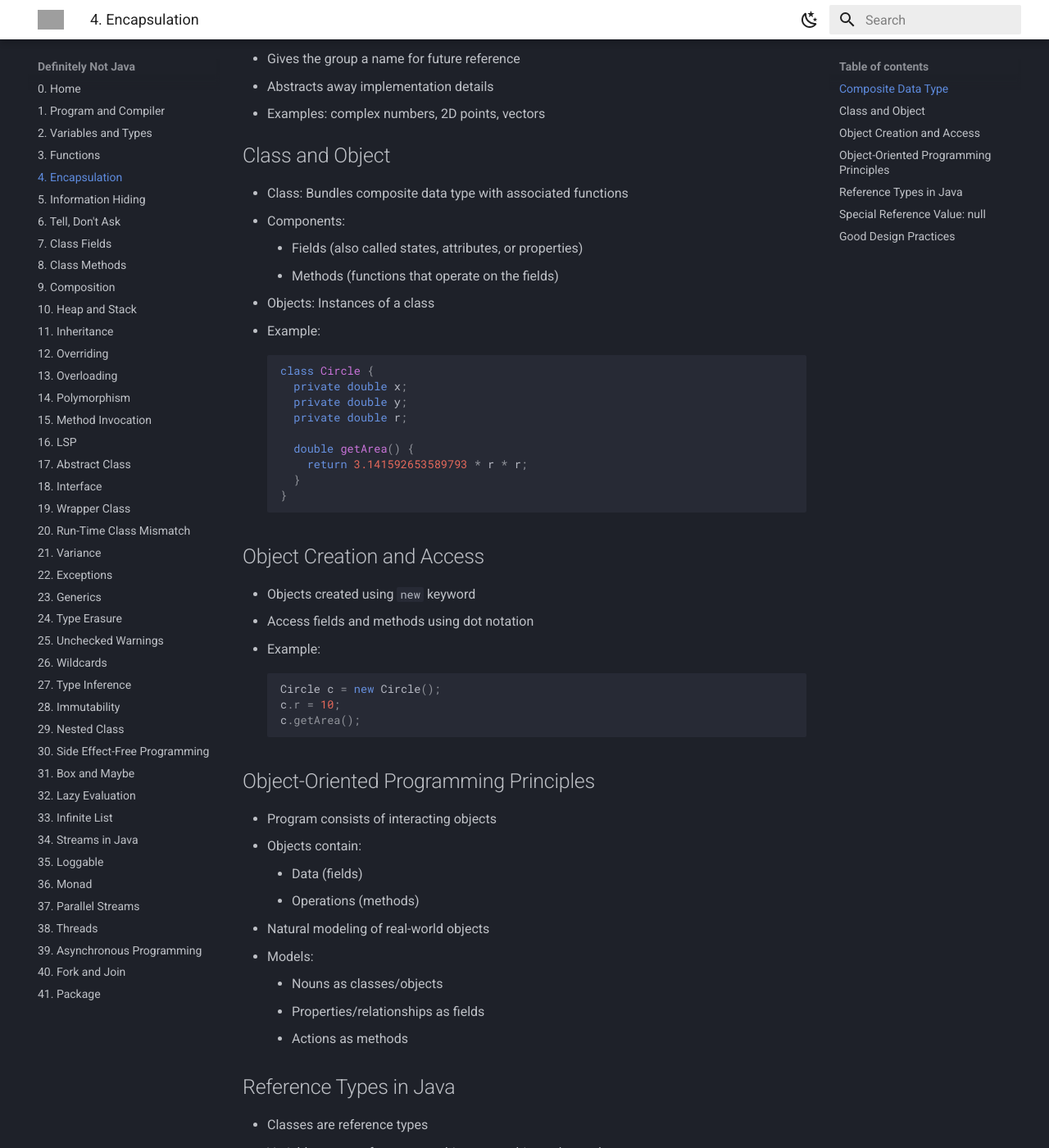
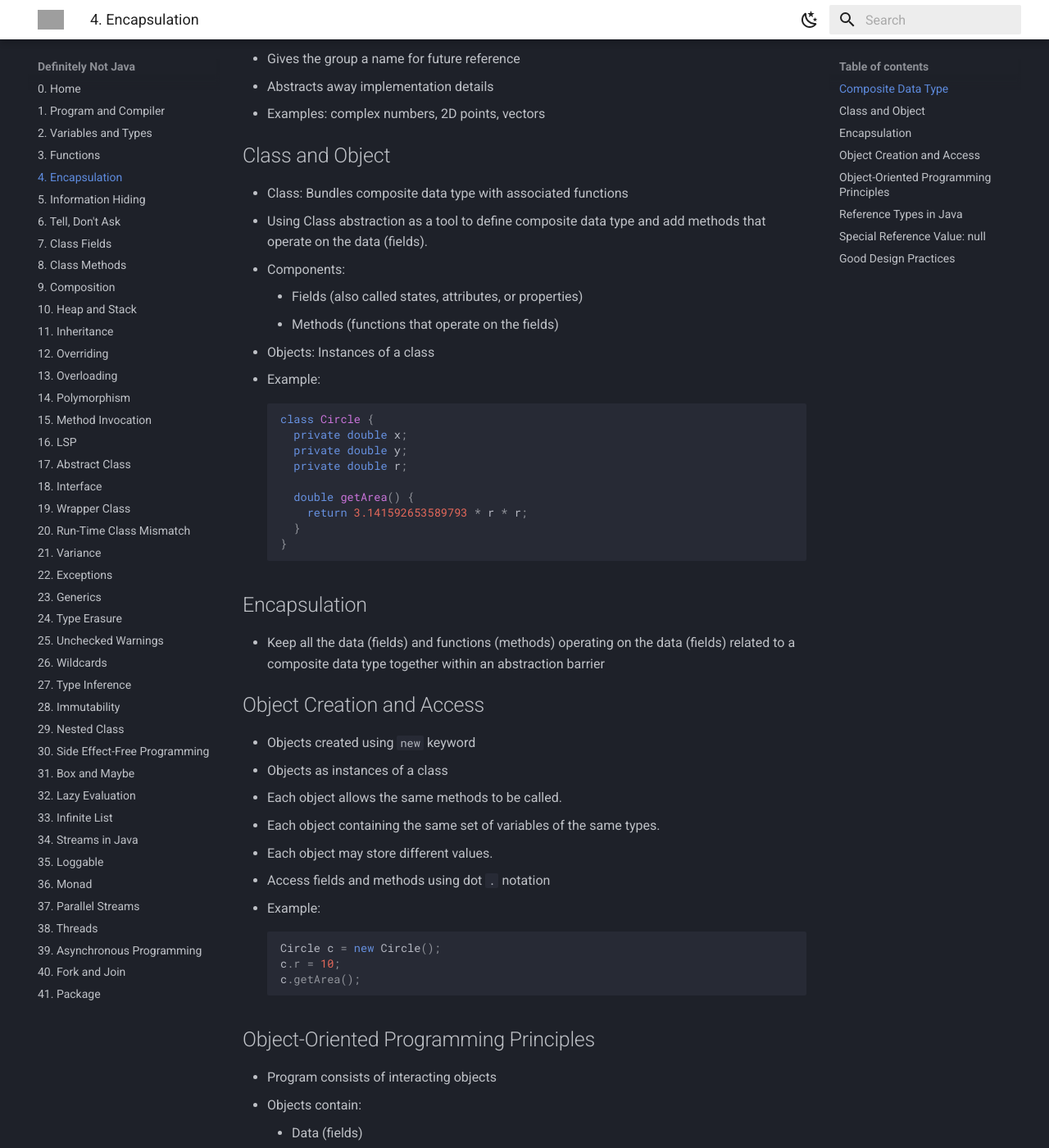
Before and after one commit to Dylan-Liew/definitely-not-java, an MkDocs documentation site: the page built from docs/04-encapsulation.md, in a window 1280 px wide and 1400 px high, scrolled down 195 px. Shown: the whole window at 82% size. Built offline with MkDocs 1.6.1 and Material for MkDocs 9.7.7, drawn with Linux system fonts in a browser that asks for light colours; some of the changed text lies outside the part shown; grey boxes are pictures that could not be loaded.

Commit message:
unit 4 encapsulation update

````diff
--- a/docs/04-encapsulation.md
+++ b/docs/04-encapsulation.md
@@ -8,6 +8,7 @@
 
 ## Class and Object
 - Class: Bundles composite data type with associated functions
+- Using Class abstraction as a tool to define composite data type and add methods that operate on the data (fields).
 - Components:
     - Fields (also called states, attributes, or properties)
     - Methods (functions that operate on the fields)
@@ -24,10 +25,16 @@
     }
   }
   ```
+## Encapsulation
+- Keep all the data (fields) and functions (methods) operating on the data (fields) related to a composite data type together within an abstraction barrier
 
 ## Object Creation and Access
 - Objects created using `new` keyword
-- Access fields and methods using dot notation
+- Objects as instances of a class
+  - Each object allows the same methods to be called.
+  - Each object containing the same set of variables of the same types.
+  - Each object may store different values.
+- Access fields and methods using dot `.` notation
 - Example:
   ```java
   Circle c = new Circle();
@@ -39,7 +46,7 @@
 - Program consists of interacting objects
 - Objects contain:
     - Data (fields)
-    - Operations (methods)
+    - Operations (methods AKA functions)
 - Natural modeling of real-world objects
 - Models:
     - Nouns as classes/objects
````
